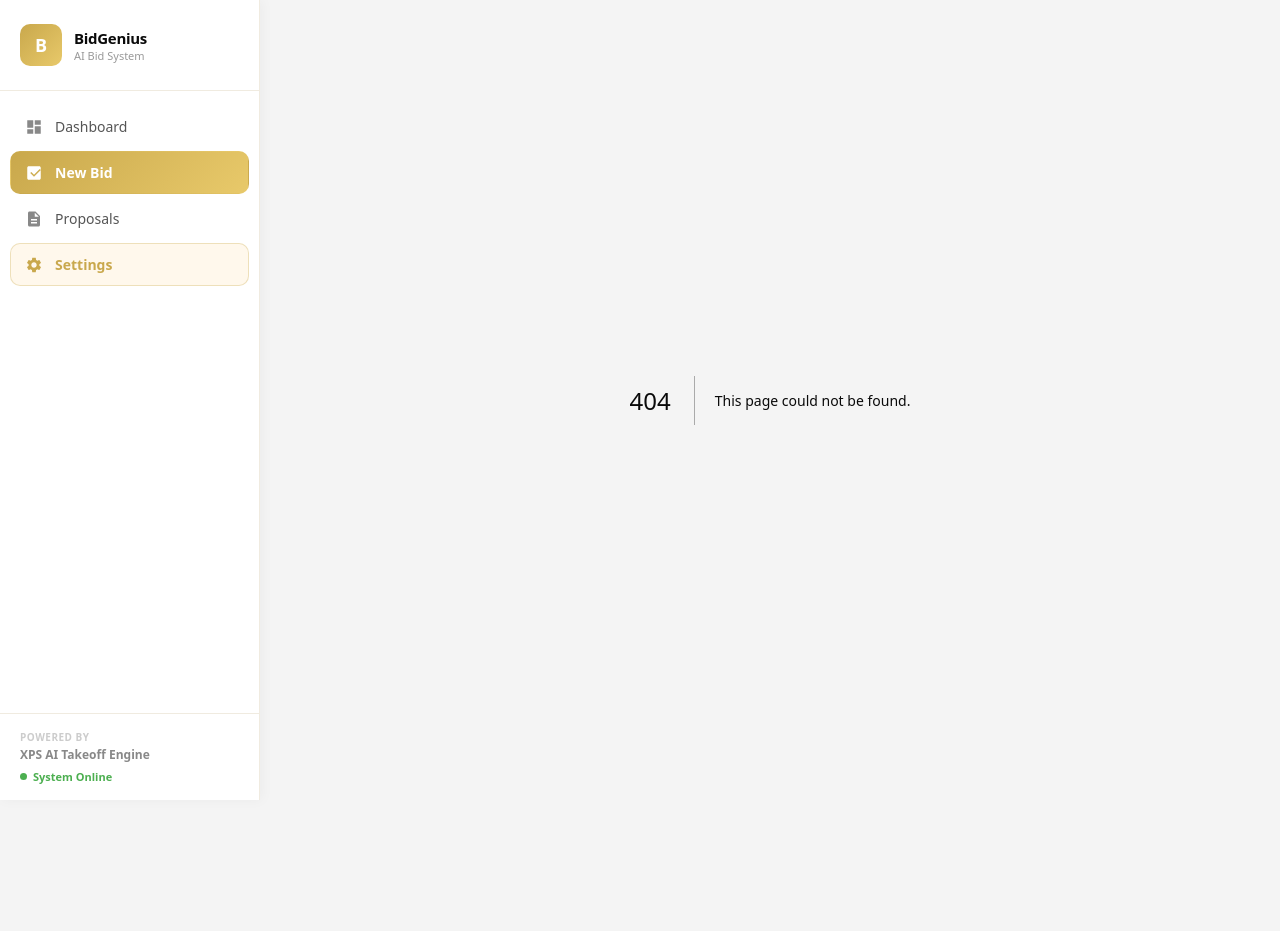
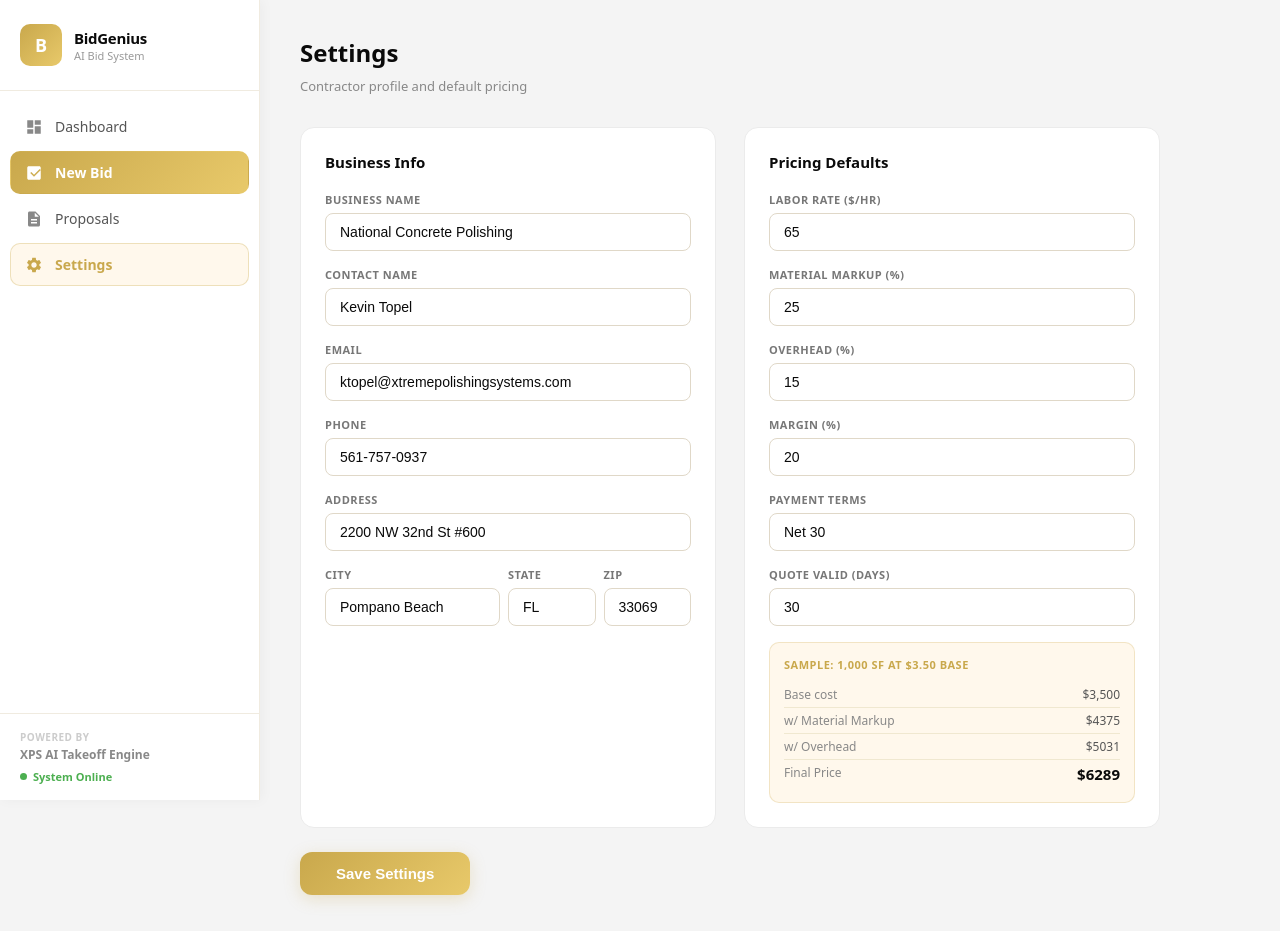
Before and after one commit to Strategic-Minds/bidgenius, a Next.js app: page /settings in a window 1280 px wide. Before the commit this address had no page. Before the commit the page ends 800 px from the top, so only its background shows below. Built offline with nearby package versions, Linux system fonts and the light colour scheme.

Commit message:
feat: proposals + settings + plan reader + manifest

```diff
--- /dev/null
+++ b/app/settings/page.tsx
@@ -0,0 +1,53 @@
+'use client'
+import { useState, useEffect } from 'react'
+const GOLD='#C9A84C',GL='#E8C96A',GBG='#FFF8EC'
+const defaults={business_name:'National Concrete Polishing',contact_name:'Kevin Topel',email:'ktopel@xtremepolishingsystems.com',phone:'561-757-0937',address:'2200 NW 32nd St #600',city:'Pompano Beach',state:'FL',zip:'33069',default_company:'ncp',labor_rate:65,material_markup:25,overhead:15,margin:20,payment_terms:'Net 30',validity_days:30}
+export default function Settings() {
+  const [s,setS]=useState(defaults)
+  const [saved,setSaved]=useState(false)
+  useEffect(()=>{try{const v=JSON.parse(localStorage.getItem('bidgenius_settings')||'{}');if(Object.keys(v).length)setS(p=>({...p,...v}))}catch{}},[])
+  const save=()=>{localStorage.setItem('bidgenius_settings',JSON.stringify(s));setSaved(true);setTimeout(()=>setSaved(false),2500)}
+  const F=({label,field,type='text'}:{label:string,field:string,type?:string})=>(
+    <div style={{marginBottom:16}}>
+      <label style={{display:'block',fontSize:11,fontWeight:700,color:'#777',marginBottom:6,textTransform:'uppercase',letterSpacing:0.5}}>{label}</label>
+      <input type={type} value={(s as any)[field]} onChange={e=>setS(p=>({...p,[field]:type==='number'?Number(e.target.value):e.target.value}))} style={{width:'100%',padding:'10px 14px',border:'1px solid #E0D8C8',borderRadius:8,fontSize:14,color:'#0A0A0A',boxSizing:'border-box' as any,outline:'none'}}/>
+    </div>
+  )
+  const base=3500,mat=base*(1+s.material_markup/100),oh=mat*(1+s.overhead/100),final=oh/(1-s.margin/100)
+  return(
+    <div style={{padding:'36px 40px',maxWidth:940}}>
+      <h1 style={{margin:'0 0 8px',fontSize:24,fontWeight:800,color:'#0A0A0A'}}>Settings</h1>
+      <p style={{margin:'0 0 32px',color:'#888',fontSize:13}}>Contractor profile and default pricing</p>
+      <div style={{display:'grid',gridTemplateColumns:'1fr 1fr',gap:28}}>
+        <div style={{background:'#fff',borderRadius:14,border:'1px solid #EBEBEB',padding:24}}>
+          <h2 style={{margin:'0 0 20px',fontSize:15,fontWeight:700,color:'#0A0A0A'}}>Business Info</h2>
+          <F label="Business Name" field="business_name"/>
+          <F label="Contact Name" field="contact_name"/>
+          <F label="Email" field="email"/>
+          <F label="Phone" field="phone"/>
+          <F label="Address" field="address"/>
+          <div style={{display:'grid',gridTemplateColumns:'2fr 1fr 1fr',gap:8}}><F label="City" field="city"/><F label="State" field="state"/><F label="Zip" field="zip"/></div>
+        </div>
+        <div style={{background:'#fff',borderRadius:14,border:'1px solid #EBEBEB',padding:24}}>
+          <h2 style={{margin:'0 0 20px',fontSize:15,fontWeight:700,color:'#0A0A0A'}}>Pricing Defaults</h2>
+          <F label="Labor Rate ($/hr)" field="labor_rate" type="number"/>
+          <F label="Material Markup (%)" field="material_markup" type="number"/>
+          <F label="Overhead (%)" field="overhead" type="number"/>
+          <F label="Margin (%)" field="margin" type="number"/>
+          <F label="Payment Terms" field="payment_terms"/>
+          <F label="Quote Valid (days)" field="validity_days" type="number"/>
+          <div style={{background:GBG,border:`1px solid ${GOLD}40`,borderRadius:10,padding:14,marginTop:8}}>
+            <div style={{fontSize:11,fontWeight:700,color:GOLD,textTransform:'uppercase',letterSpacing:0.5,marginBottom:10}}>Sample: 1,000 SF at $3.50 base</div>
+            {[['Base cost','$3,500'],['w/ Material Markup','$'+mat.toFixed(0)],['w/ Overhead','$'+oh.toFixed(0)],['Final Price','$'+final.toFixed(0)]].map(([k,v],i)=>(
+              <div key={k} style={{display:'flex',justifyContent:'space-between',fontSize:12,padding:'4px 0',borderBottom:i<3?'1px solid #F0E8D0':'none'}}>
+                <span style={{color:'#888'}}>{k}</span>
+                <span style={{fontWeight:i===3?800:500,color:i===3?'#0A0A0A':'#555',fontSize:i===3?15:12}}>{v}</span>
+              </div>
+            ))}
+          </div>
+        </div>
+      </div>
+      <button onClick={save} style={{marginTop:24,padding:'13px 36px',border:'none',cursor:'pointer',borderRadius:12,fontSize:15,fontWeight:800,background:`linear-gradient(135deg,${GOLD},${GL})`,color:'#fff',boxShadow:`0 4px 16px ${GOLD}40`}}>{saved?'Saved!':'Save Settings'}</button>
+    </div>
+  )
+}
```
